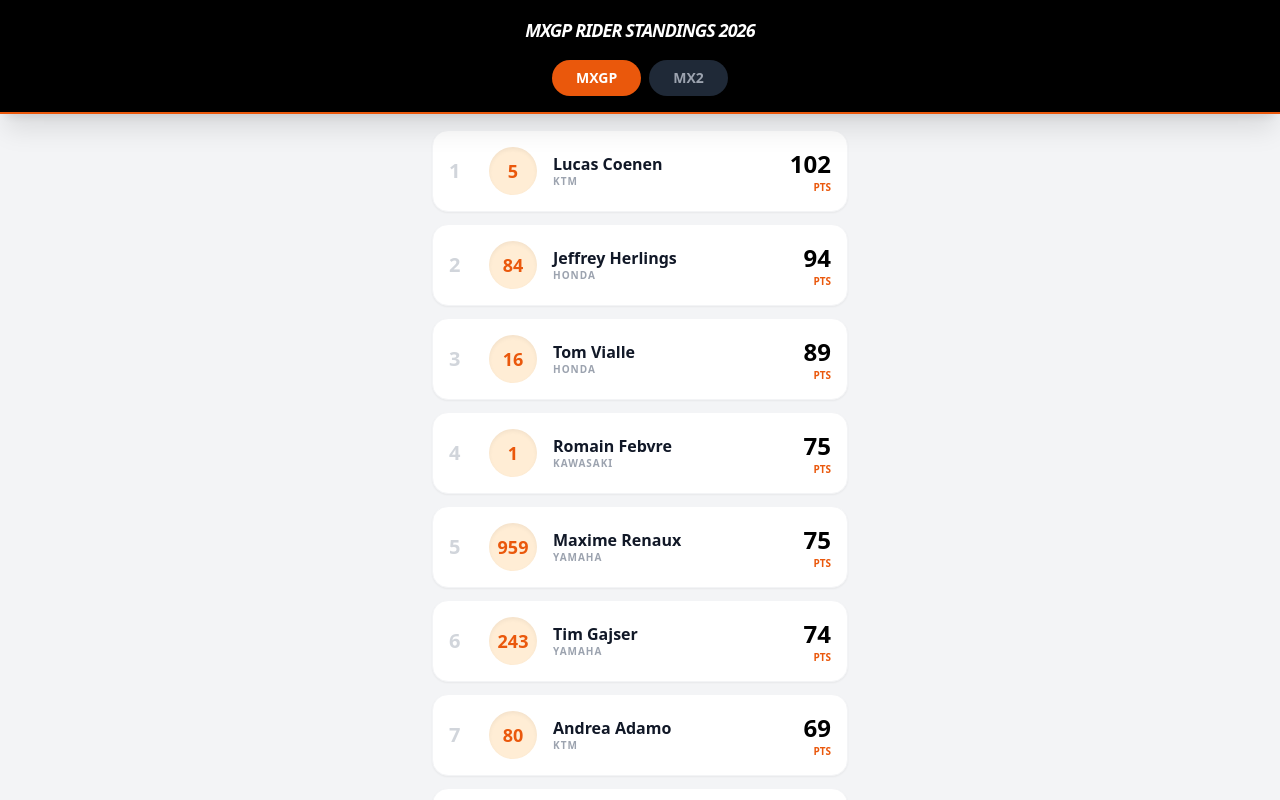
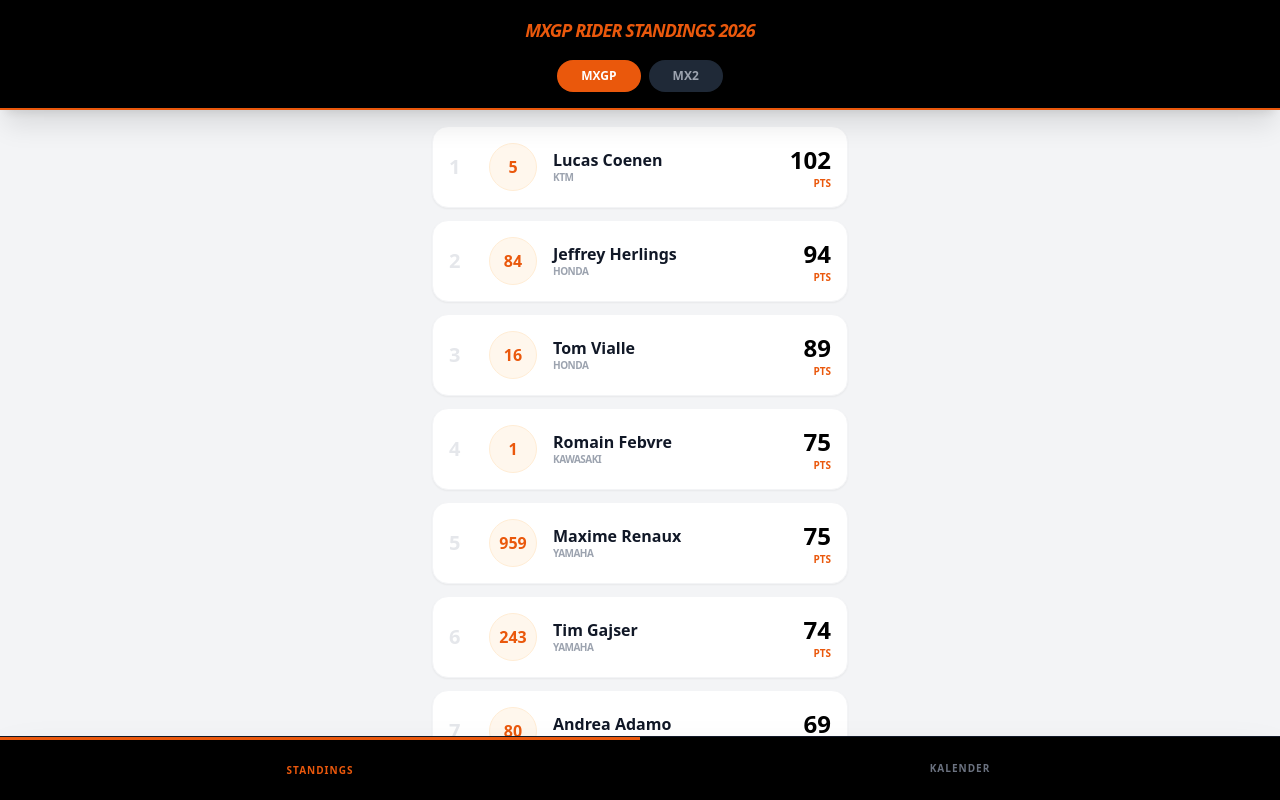
Before and after one commit to Senne1994/MX-GP-App, a plain HTML site: page index.html in a window 1280 px wide. Both pictures are taken after a click on the button "MXGP". Shown: the top 800 px of the page. Drawn offline with nearby package versions, Linux system fonts and the light colour scheme; no server answers.

Commit message:
Update index.html

```diff
--- a/index.html
+++ b/index.html
@@ -3,73 +3,118 @@
 <head>
     <meta charset="UTF-8">
     <meta name="viewport" content="width=device-width, initial-scale=1.0, maximum-scale=1.0, user-scalable=no">
-    <title>MX Standings</title>
+    <title>MX Pro App</title>
     <script src="https://cdn.tailwindcss.com"></script>
+    <style>
+        .nav-active { color: #ea580c; border-top: 3px solid #ea580c; }
+        body { -webkit-tap-highlight-color: transparent; }
+    </style>
 </head>
-<body class="bg-gray-100 font-sans antialiased">
-    <header class="bg-black text-white p-4 sticky top-0 z-50 shadow-xl border-b-2 border-orange-600">
-        <h1 id="main-title" class="text-lg font-black italic tracking-tighter text-center mb-4 uppercase">LADEN...</h1>
-        <div class="flex justify-center space-x-2">
-            <button onclick="switchClass('mxgp')" id="btn-mxgp" class="px-6 py-2 rounded-full font-black text-sm transition-all bg-orange-600 text-white border-0 cursor-pointer">MXGP</button>
-            <button onclick="switchClass('mx2')" id="btn-mx2" class="px-6 py-2 rounded-full font-black text-sm transition-all bg-gray-800 text-gray-400 border-0 cursor-pointer">MX2</button>
-        </div>
-    </header>
+<body class="bg-gray-100 font-sans pb-20">
 
-    <div id="app" class="max-w-md mx-auto p-4 space-y-3">
-        <p class="text-center py-10 text-gray-400 italic font-bold">Data aan het verwerken...</p>
+    <div id="page-standings">
+        <header class="bg-black text-white p-4 sticky top-0 z-50 shadow-xl border-b-2 border-orange-600 text-center">
+            <h1 id="main-title" class="text-lg font-black italic mb-4 uppercase tracking-tighter text-orange-600">LADEN...</h1>
+            <div class="flex justify-center space-x-2">
+                <button onclick="switchClass('mxgp')" id="btn-mxgp" class="px-6 py-2 rounded-full font-black text-xs transition-all bg-orange-600 text-white shadow-lg">MXGP</button>
+                <button onclick="switchClass('mx2')" id="btn-mx2" class="px-6 py-2 rounded-full font-black text-xs transition-all bg-gray-800 text-gray-400">MX2</button>
+            </div>
+        </header>
+        <div id="standings-list" class="max-w-md mx-auto p-4 space-y-3"></div>
     </div>
 
+    <div id="page-calendar" class="hidden">
+        <header class="bg-black text-white p-6 sticky top-0 z-50 shadow-xl border-b-2 border-orange-600 text-center">
+            <h1 class="text-xl font-black italic uppercase tracking-tighter text-orange-600">MXGP Kalender 2026</h1>
+        </header>
+        <div id="calendar-list" class="max-w-md mx-auto p-4 space-y-3"></div>
+    </div>
+
+    <nav class="fixed bottom-0 left-0 right-0 bg-black text-white flex justify-around items-center z-50 h-16 shadow-2xl border-t border-gray-900">
+        <button onclick="showPage('standings')" id="nav-standings" class="flex-1 flex flex-col items-center justify-center h-full nav-active transition-all">
+            <span class="text-[10px] font-black uppercase tracking-widest">Standings</span>
+        </button>
+        <button onclick="showPage('calendar')" id="nav-calendar" class="flex-1 flex flex-col items-center justify-center h-full text-gray-500 transition-all">
+            <span class="text-[10px] font-black uppercase tracking-widest">Kalender</span>
+        </button>
+    </nav>
+
     <script>
-        let allData = {};
+        let allStandings = {};
+        let allCalendar = [];
 
         async function init() {
             try {
-                // De ?t= voorkomt dat de browser een oude versie uit het geheugen pakt
-                const res = await fetch('standings.json?t=' + Date.now());
-                allData = await res.json();
-                switchClass('mxgp'); // Start standaard op MXGP
-            } catch (e) {
-                console.error(e);
-                document.getElementById('app').innerHTML = "<p class='text-center text-red-500 font-bold'>Fout bij laden van data. Check of de scraper is gedraaid.</p>";
+                const [sRes, cRes] = await Promise.all([
+                    fetch('standings.json?t=' + Date.now()),
+                    fetch('calendar.json?t=' + Date.now())
+                ]);
+                allStandings = await sRes.json();
+                allCalendar = await cRes.json();
+
+                switchClass('mxgp');
+                renderCalendar();
+            } catch (e) { console.error("Data error", e); }
+        }
+
+        function showPage(page) {
+            const pStandings = document.getElementById('page-standings');
+            const pCalendar = document.getElementById('page-calendar');
+            const nStandings = document.getElementById('nav-standings');
+            const nCalendar = document.getElementById('nav-calendar');
+
+            if(page === 'standings') {
+                pStandings.classList.remove('hidden');
+                pCalendar.classList.add('hidden');
+                nStandings.classList.add('nav-active');
+                nCalendar.classList.remove('nav-active');
+            } else {
+                pStandings.classList.add('hidden');
+                pCalendar.classList.remove('hidden');
+                nStandings.classList.remove('nav-active');
+                nCalendar.classList.add('nav-active');
             }
+            window.scrollTo(0,0);
         }
 
         function switchClass(className) {
-            const app = document.getElementById('app');
-            const category = allData[className];
+            const list = document.getElementById('standings-list');
+            const data = allStandings[className];
+            document.getElementById('main-title').innerText = data.title;
+            list.innerHTML = '';
 
-            if (!category) return;
+            document.getElementById('btn-mxgp').className = className === 'mxgp' ? 'px-6 py-2 rounded-full font-black text-xs bg-orange-600 text-white shadow-lg' : 'px-6 py-2 rounded-full font-black text-xs bg-gray-800 text-gray-400';
+            document.getElementById('btn-mx2').className = className === 'mx2' ? 'px-6 py-2 rounded-full font-black text-xs bg-orange-600 text-white shadow-lg' : 'px-6 py-2 rounded-full font-black text-xs bg-gray-800 text-gray-400';
 
-            const riders = category.riders;
+            data.riders.forEach(r => {
+                list.innerHTML += `
+                <div class="flex items-center bg-white p-4 rounded-2xl shadow-sm border border-gray-100">
+                    <span class="text-xl font-bold w-10 text-gray-200">${r.pos}</span>
+                    <div class="w-12 h-12 rounded-full bg-orange-50 flex items-center justify-center text-orange-600 font-black mr-4 border border-orange-100">${r.number}</div>
+                    <div class="flex-grow"><h2 class="font-extrabold text-gray-900 leading-tight">${r.name}</h2><p class="text-[10px] text-gray-400 font-bold uppercase tracking-tighter">${r.bike}</p></div>
+                    <div class="text-right"><span class="text-2xl font-black text-black">${r.points}</span><p class="text-[10px] text-orange-600 font-black">PTS</p></div>
+                </div>`;
+            });
+        }
 
-            // Zet de titel die we uit de <section id="standings"> hebben geplukt
-            document.getElementById('main-title').innerText = category.title;
+        function renderCalendar() {
+            const list = document.getElementById('calendar-list');
+            list.innerHTML = '';
+            allCalendar.forEach(event => {
+                list.innerHTML += `
+                <div class="bg-white p-5 rounded-2xl shadow-sm border-l-4 border-orange-600">
+                    <div class="flex justify-between items-start mb-1">
+                        <span class="text-[10px] font-black bg-orange-100 text-orange-600 px-2 py-1 rounded">RD ${event.round}</span>
+                        <span class="text-xs font-bold text-gray-400 uppercase tracking-tighter">${event.date}</span>
+                    </div>
+                    <h2 class="text-lg font-black text-gray-900 italic leading-tight uppercase">${event.gp}</h2>
+                    <p class="text-sm text-gray-500 font-bold flex items-center">
+                        <span class="mr-1">📍</span> ${event.loc}
+                    </p>
+                </div>`;
+            });
+        }
 
-            app.innerHTML = '';
-
-            // Knoppen visueel aanpassen
-            document.getElementById('btn-mxgp').className = className === 'mxgp' ? 'px-6 py-2 rounded-full font-black text-sm bg-orange-600 text-white' : 'px-6 py-2 rounded-full font-black text-sm bg-gray-800 text-gray-400';
-            document.getElementById('btn-mx2').className = className === 'mx2' ? 'px-6 py-2 rounded-full font-black text-sm bg-orange-600 text-white' : 'px-6 py-2 rounded-full font-black text-sm bg-gray-800 text-gray-400';
-
-            riders.forEach(r => {
-                app.innerHTML += `
-                    <div class="flex items-center bg-white p-4 rounded-2xl shadow-sm border border-gray-100">
-                        <span class="text-xl font-bold w-10 text-gray-300">${r.pos}</span>
-                        <div class="w-12 h-12 rounded-full bg-orange-100 flex items-center justify-center text-orange-600 font-black mr-4 shadow-inner text-lg">
-                            ${r.number}
-                        </div>
-                        <div class="flex-grow">
-                            <h2 class="font-extrabold text-gray-900 leading-tight">${r.name}</h2>
-                            <p class="text-[10px] text-gray-400 font-bold uppercase tracking-widest">${r.bike}</p>
-                        </div>
-                        <div class="text-right">
-                            <span class="text-2xl font-black text-black">${r.points}</span>
-                            <p class="text-[10px] text-orange-600 font-bold">PTS</p>
-                        </div>
-                    </div>`;
-            });
-            window.scrollTo(0, 0);
-        }
         init();
     </script>
 </body>
```
